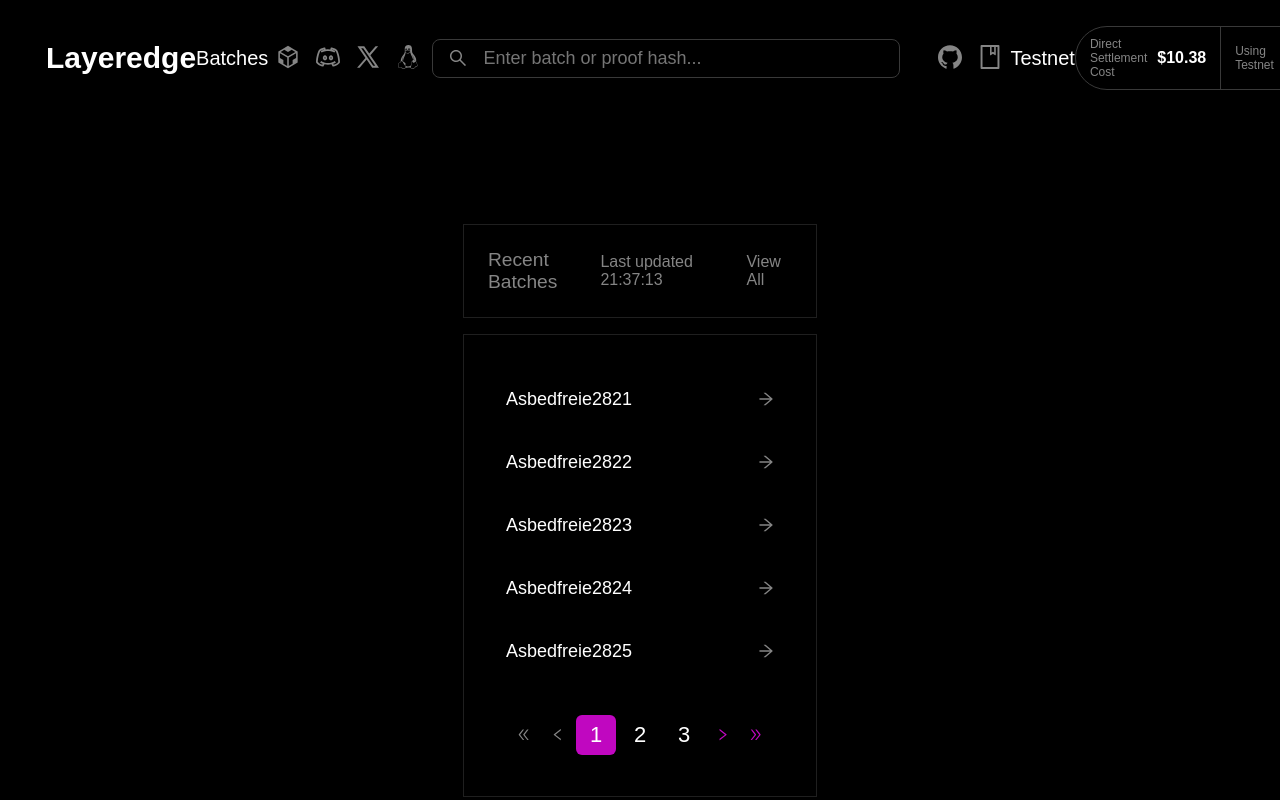
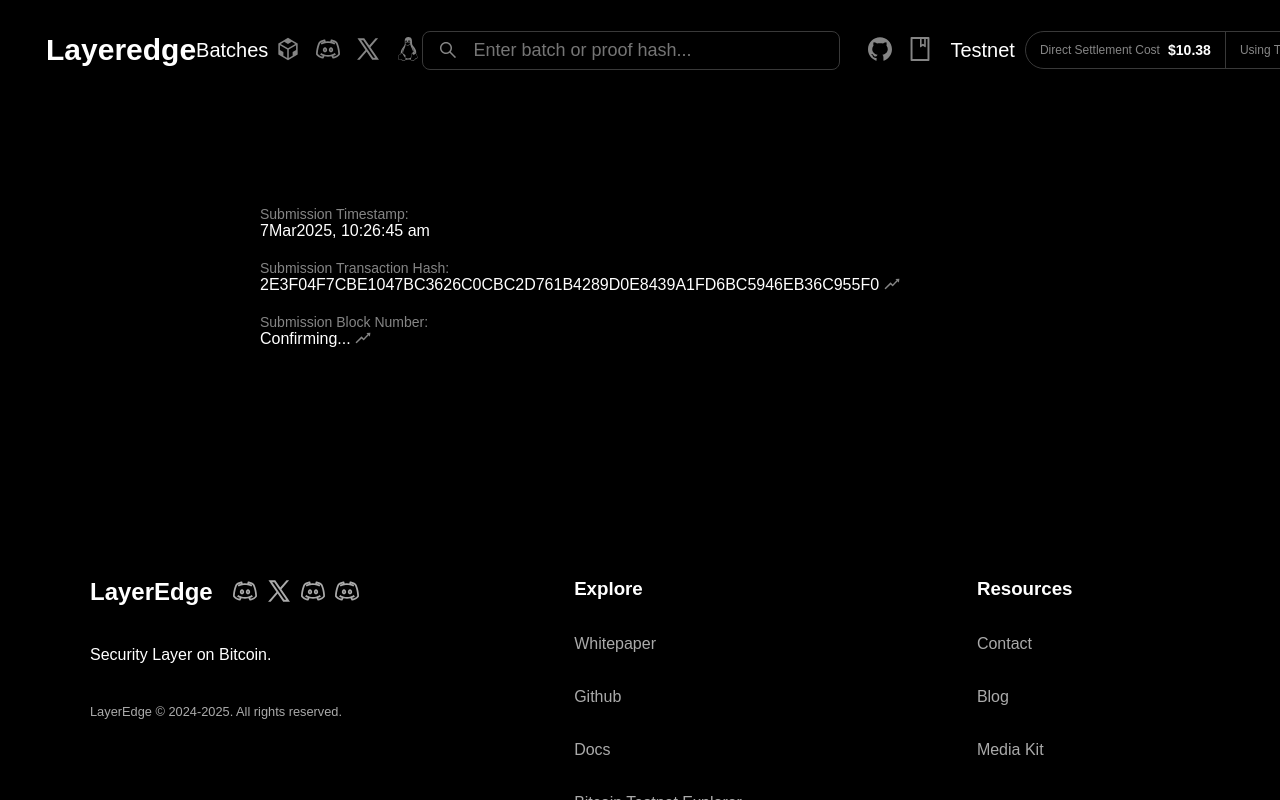
Before and after one commit to TuonggVy/blockchain, a React (Vite) app: page /explorer in a window 1280 px wide. Both pictures are taken after a click on the item "Asbedfreie2821". Built offline with nearby package versions, Linux system fonts and the light colour scheme; grey boxes are pictures that could not be loaded.

Commit message:
Batch detail in explorer

```diff
--- a/src/pages/Explorer/components/Container/Container.jsx
+++ b/src/pages/Explorer/components/Container/Container.jsx
@@ -1,18 +1,30 @@
+import { useState } from "react";
 import styles from "./Container.module.scss";
+import BatchDetail from "./components/BatchDetail/BatchDetail";
 import ContainerBottom from "./components/ContainerBottom/ContainerBottom";
 import ContainerMain from "./components/ContainerMain/ContainerMain";
 
 function Container() {
+  const [batchDetail, setBatchDetail] = useState(false);
+  console.log(batchDetail);
+
   return (
     <div className={styles["container"]}>
       <div className={styles["container-wrap"]}>
         <div className={styles["container-header"]}>
-          <h1>Layeredge Explorer</h1>
+          <h1>
+            {batchDetail !== true ? "Layeredge Explorer" : "Batch Details"}
+          </h1>
         </div>
 
-        <ContainerMain />
-
-        <ContainerBottom />
+        {batchDetail === true ? (
+          <BatchDetail setBatchDetail={setBatchDetail} />
+        ) : (
+          <>
+            <ContainerMain />
+            <ContainerBottom setBatchDetail={setBatchDetail} />
+          </>
+        )}
       </div>
     </div>
   );
--- a/src/pages/Explorer/components/Container/Container.module.scss
+++ b/src/pages/Explorer/components/Container/Container.module.scss
@@ -1,9 +1,9 @@
 .container {
-  margin-top: 118px;
+  margin-top: 100px;
   margin-bottom: 100px;
   background-color: black;
   width: 100%;
-  min-height: 1000px;
+  min-height: 500px;
 
   .container-wrap {
     margin: 0 220px;
--- /dev/null
+++ b/src/pages/Explorer/components/Container/components/BatchDetail/BatchDetail.jsx
@@ -0,0 +1,112 @@
+import {
+  ArrowLeftOutlined,
+  CopyOutlined,
+  EyeOutlined,
+  RiseOutlined,
+  XOutlined,
+} from "@ant-design/icons";
+import styles from "./BatchDetail.module.scss";
+
+function BatchDetail({ setBatchDetail }) {
+  return (
+    <div className={styles.wrap}>
+      <div className={styles["batch-detail-header"]}>
+        <div className={styles["header-left"]}>
+          <button className={styles.active}>Pending</button>
+
+          <p
+            className={styles["heading-back"]}
+            onClick={() => setBatchDetail(false)}
+          >
+            <span className={styles["back-icon"]}>
+              <ArrowLeftOutlined />
+            </span>
+            Back
+          </p>
+        </div>
+
+        <div className={styles["header-right"]}>
+          <p className={styles["share-x"]}>
+            Share
+            <span className={styles["share-icon"]}>
+              <XOutlined />
+            </span>
+          </p>
+
+          <button>
+            Show Proofs
+            <span className={styles["eye-icon"]}>
+              <EyeOutlined />
+            </span>
+          </button>
+        </div>
+      </div>
+
+      <div className={styles["batch-detail-content"]}>
+        <div className={styles["single-detail"]}>
+          <p className={styles["name"]}>Batch Hash:</p>
+          <p className={styles["value"]}>
+            2E3F04F7CBE1047BC3626C0CBC2D761B4289D0E8439A1FD6BC5946EB36C955F0
+            <span>
+              <CopyOutlined />
+            </span>
+          </p>
+        </div>
+        <div className={styles["single-detail"]}>
+          <p className={styles["name"]}>Batch Sender Address:</p>
+          <p className={styles["value"]}>
+            cosmos1uuhr5kleawdryk3fehunyk8ezav2zzn8d6fj5j
+            <span>
+              <CopyOutlined />
+            </span>
+          </p>
+        </div>
+        <div className={styles["single-detail"]}>
+          <p className={styles["name"]}>Aggregated Proof:</p>
+          <p className={styles["value"]}>
+            fffd361ffffdfffd104fffdfffdfffd75fffd472bfffd32
+          </p>
+        </div>
+        <div className={styles["single-detail"]}>
+          <p className={styles["name"]}>Total Batch Cost:</p>
+          <p className={styles["value"]}>$USD 10.28</p>
+        </div>
+        <div className={styles["single-detail"]}>
+          <p className={styles["name"]}>Saving per proof Submission:</p>
+          <p className={styles["value"]}>$USD 92.52</p>
+        </div>
+        <div className={styles["single-detail"]}>
+          <p className={styles["name"]}>Amount Of Proof</p>
+          <p className={styles["value"]}>20</p>
+        </div>
+      </div>
+
+      <div className={styles["batch-detail-footer"]}>
+        <div className={styles["single-footer-item"]}>
+          <p className={styles["footer-name"]}>Submission Timestamp:</p>
+          <p className={styles["footer-value"]}>7Mar2025, 10:26:45 am</p>
+        </div>
+        <div className={styles["single-footer-item"]}>
+          <p className={styles["footer-name"]}>Submission Transaction Hash:</p>
+          <p className={styles["footer-value"]}>
+            2E3F04F7CBE1047BC3626C0CBC2D761B4289D0E8439A1FD6BC5946EB36C955F0{" "}
+            <span>
+              <RiseOutlined />
+            </span>
+          </p>
+        </div>
+        <div className={styles["single-footer-item"]}>
+          <p className={styles["footer-name"]}>Submission Block Number:</p>
+          <p className={styles["footer-value"]}>
+            Confirming...{" "}
+            <span>
+              <RiseOutlined />
+            </span>
+          </p>
+        </div>
+      </div>
+    </div>
+  );
+}
+
+export default BatchDetail;
--- /dev/null
+++ b/src/pages/Explorer/components/Container/components/BatchDetail/BatchDetail.module.scss
@@ -0,0 +1,113 @@
+.wrap {
+  background-color: black;
+
+  .batch-detail-header {
+    display: flex;
+    align-items: center;
+    justify-content: space-between;
+    padding: 0 40px;
+
+    .header-left,
+    .header-right {
+      display: flex;
+      align-items: center;
+
+      gap: 10px;
+
+      button {
+        padding: 15px;
+        font-size: 16px;
+        border: 1px solid white;
+        background-color: black;
+        color: white;
+        cursor: pointer;
+
+        &.active {
+          border: 1px solid orange;
+          color: orange;
+        }
+
+        span {
+          color: var(--text-color-grey);
+          margin-left: 5px;
+        }
+        &:last-child {
+          &:hover {
+            background-color: var(--text-color-grey);
+            span {
+              color: white;
+            }
+          }
+        }
+      }
+
+      p {
+        color: white;
+        cursor: pointer;
+
+        span {
+          margin: 0 5px;
+          color: var(--text-color-grey);
+        }
+
+        &:hover span {
+          color: white;
+        }
+      }
+    }
+  }
+
+  .batch-detail-content {
+    background-color: black;
+    display: flex;
+    gap: 20px;
+    flex-direction: column;
+    padding: 50px;
+
+    .single-detail {
+      display: flex;
+      align-items: center;
+
+      .name {
+        text-align: right;
+        color: var(--text-color-grey);
+        width: 200px;
+      }
+
+      .value {
+        color: white;
+        padding-left: 14px;
+        width: calc(100% - 200px);
+        overflow: hidden;
+
+        span {
+          color: var(--text-color-grey);
+          margin-left: 5px;
+          cursor: pointer;
+        }
+      }
+    }
+  }
+
+  .batch-detail-footer {
+    background-color: black;
+    padding: 60px 40px;
+    display: flex;
+    flex-direction: column;
+    gap: 20px;
+
+    .single-footer-item {
+      .footer-name {
+        font-size: 14px;
+        color: var(--text-color-grey);
+      }
+      .footer-value {
+        color: white;
+
+        span {
+          color: var(--text-color-grey);
+        }
+      }
+    }
+  }
+}
--- a/src/pages/Explorer/components/Container/components/ContainerBottom/ContainerBottom.jsx
+++ b/src/pages/Explorer/components/Container/components/ContainerBottom/ContainerBottom.jsx
@@ -3,7 +3,7 @@
 import { useState } from "react";
 import Pagination from "../../../../../../component/Pagination/Pagination";
 
-function ContainerBottom() {
+function ContainerBottom({setBatchDetail}) {
   const [currentPage, setCurrentPage] = useState(1);
   const itemPerPage = 5;
 
@@ -80,7 +80,11 @@
       <div className={styles["container-bottom-content"]}>
         <ul className={styles["list-batch"]}>
           {currentItem.map((batch) => (
-            <li key={batch.id} className={styles["each-batch"]}>
+            <li
+              key={batch.id}
+              className={styles["each-batch"]}
+              onClick={() => setBatchDetail(true)}
+            >
               <p>{batch.name}</p>
               <span>
                 <ArrowRightOutlined />
--- a/src/pages/Explorer/components/Header/Header.module.scss
+++ b/src/pages/Explorer/components/Header/Header.module.scss
@@ -1,18 +1,23 @@
 header {
-  padding: 26px 46px;
+  display: flex;
+  align-items: center;
+  padding: 0 46px;
   background-color: black;
   position: fixed;
   top: 0;
   left: 0;
   right: 0;
-  z-index: 100;
-  height: 118px;
+  z-index: 10;
+  height: 100px;
 
   .header-wrap {
+    width: 100%;
     display: flex;
     align-items: center;
+    justify-content: space-between;
 
     .header-left {
+      flex: 1;
       display: flex;
       align-items: center;
       justify-content: space-between;
@@ -51,7 +56,7 @@
 
       .header-search-wrap {
         padding: 8px 16px;
-        margin: 0 30px;
+        margin: 0 20px;
         border: 1px solid rgb(57, 57, 57);
         background-color: transparent;
         display: flex;
@@ -70,7 +75,7 @@
           border: none;
           background-color: transparent;
           color: white;
-          width: 400px;
+          width: 350px;
         }
       }
     }
@@ -80,6 +85,7 @@
       display: flex;
       align-items: center;
       justify-content: space-between;
+      gap: 10px;
       ul {
         display: flex;
         list-style: none;
@@ -111,18 +117,20 @@
 
           .header-cost-left,
           .header-cost-right {
+            width: 200px;
             padding: 10px 14px;
             display: flex;
             align-items: center;
+            justify-content: space-between;
 
             span {
               color: var(--text-color-grey);
               font-size: 12px;
-              margin-right: 10px;
             }
 
             strong {
               color: white;
+              font-size: 14px;
             }
           }
 
@@ -215,7 +223,7 @@
               cursor: pointer;
               border-radius: 16px;
 
-              &:hover{
+              &:hover {
                 background-color: rgb(30, 30, 30);
                 width: 100%;
               }
```
